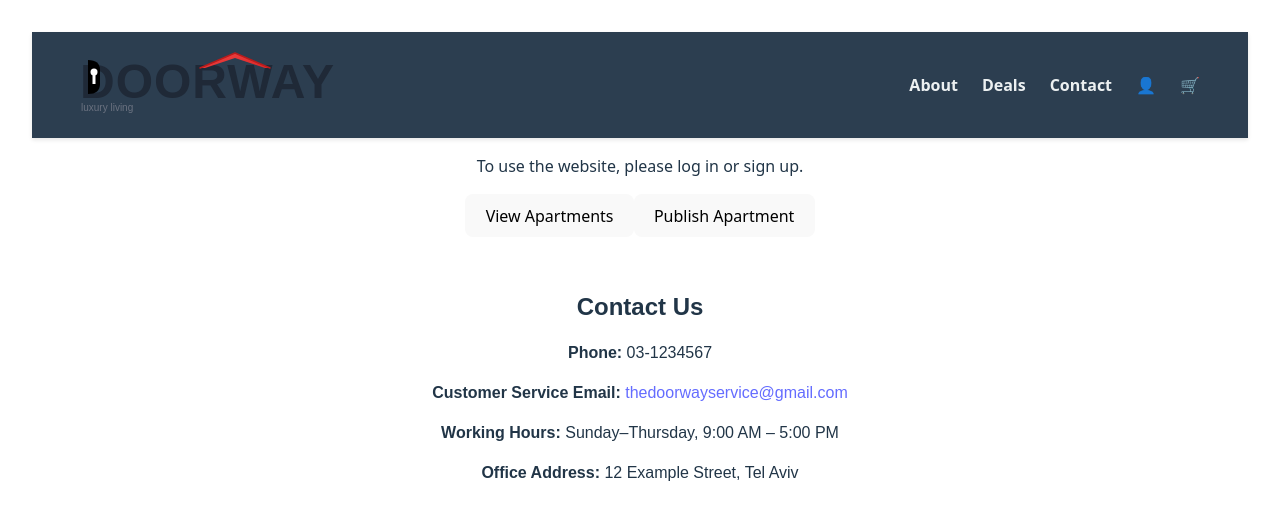
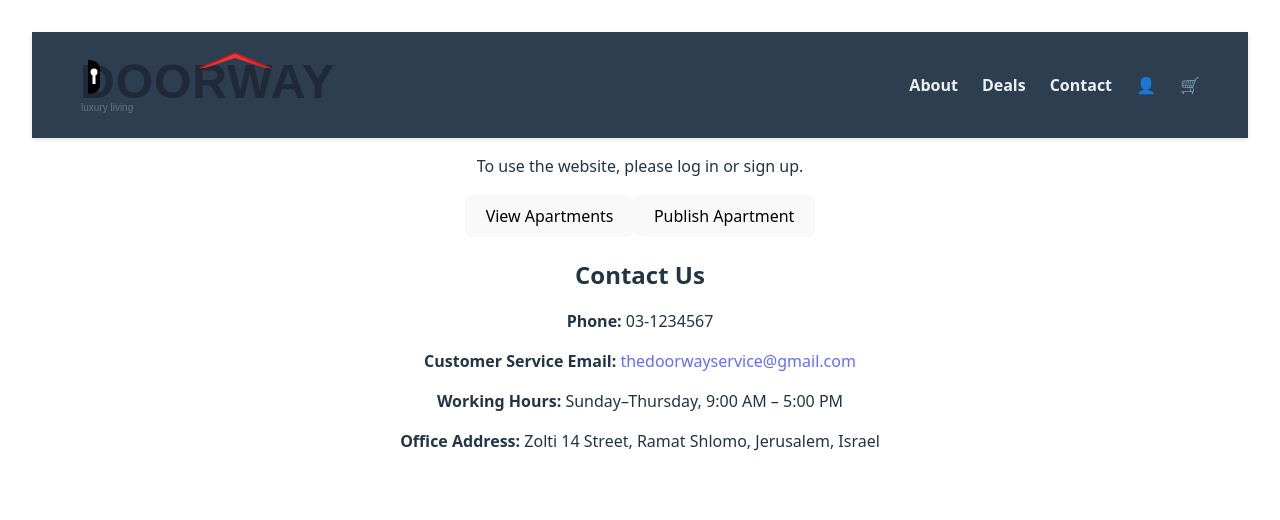
Before and after one commit to Bracha-Rosenfeld/Bracha_Simi_DoorWay, a React (Vite) app in the folder client/: page / in a window 1280 px wide. Shown: the top 520 px of the page. Built offline with nearby package versions, Linux system fonts and the light colour scheme; no server answers.

Commit message:
Update the office address in contact component

```diff
--- a/client/src/components/contact.jsx
+++ b/client/src/components/contact.jsx
@@ -8,7 +8,7 @@ const Contact = () => {
     const gmailLink = `https://mail.google.com/mail/?view=cm&fs=1&to=${email}&su=${encodeURIComponent(subject)}&body=${encodeURIComponent(body)}`;
 
     return (
-        <div id="contact" style={{ padding: '2rem', maxWidth: '600px', margin: 'auto', fontFamily: 'Arial, sans-serif' }}>
+        <div id="contact" >
             <h2 style={{ marginBottom: '1rem' }}>Contact Us</h2>
             <p><strong>Phone:</strong> 03-1234567</p>
             <p>
@@ -18,7 +18,7 @@ const Contact = () => {
                 </a>
             </p>
             <p><strong>Working Hours:</strong> Sunday–Thursday, 9:00 AM – 5:00 PM</p>
-            <p><strong>Office Address:</strong> 12 Example Street, Tel Aviv</p>
+            <p><strong>Office Address:</strong> Zolti 14 Street, Ramat Shlomo, Jerusalem, Israel</p>
         </div>
     );
 };
```
